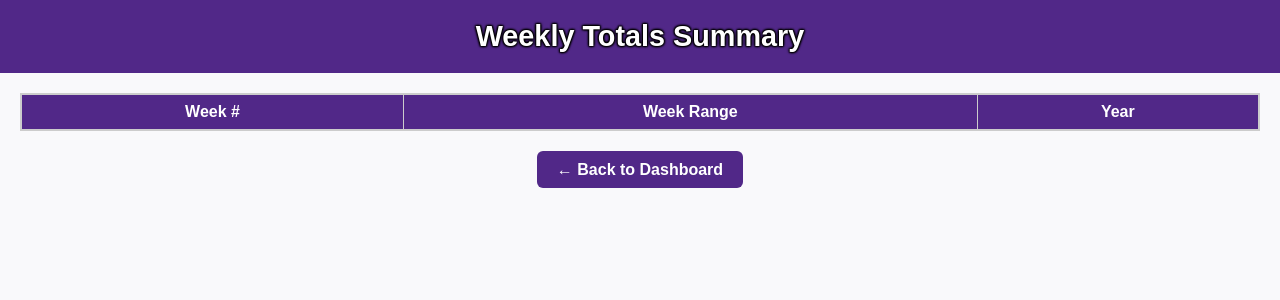
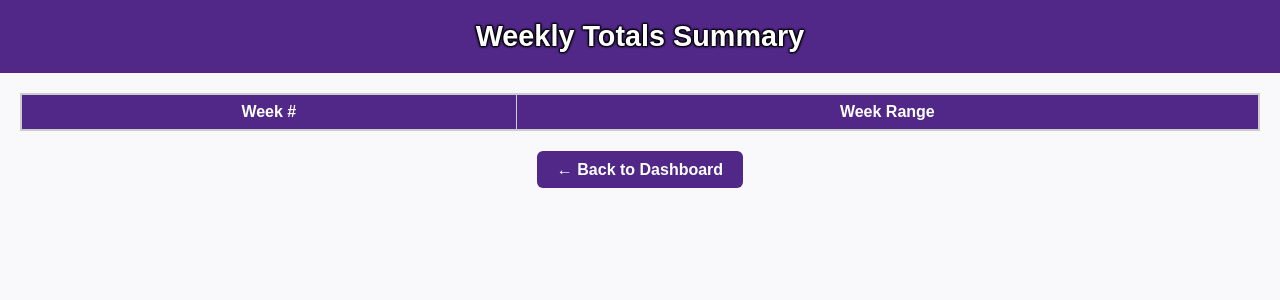
Before and after one commit to cstuffs/KSU, a Flask app: template templates/weekly_totals.html in a window 1280 px wide. Shown: the top 300 px of the page. Run offline with Flask 3, Linux system fonts and the light colour scheme; the template is opened without the code that fills it, so the values that code supplies are empty.

Commit message:
Clean layout, remove year column, adjust week logic

```diff
--- a/templates/weekly_totals.html
+++ b/templates/weekly_totals.html
@@ -65,17 +65,8 @@
             text-align: center;
         }
 
-        td:nth-child(3), th:nth-child(3) {
-            position: sticky;
-            left: 300px;
-            background-color: #ffffff;
-            z-index: 1;
-            text-align: center;
-        }
-
         thead th:first-child,
-        thead th:nth-child(2),
-        thead th:nth-child(3) {
+        thead th:nth-child(2) {
             z-index: 3;
             background-color: #512888;
             color: white;
@@ -109,14 +100,13 @@
                 <tr>
                     <th>Week #</th>
                     <th>Week Range</th>
-                    <th>Year</th>
                     {% for team in users %}
                         <th>{{ team }}</th>
                     {% endfor %}
                 </tr>
             </thead>
             <tbody>
-                {% for year in years %}
+                {% set year = 2025 %}
                 {% set july_first = datetime(year, 7, 1).date() %}
                 {% if july_first.weekday() != 6 %}
                     {% set july_first = july_first - timedelta(days=july_first.weekday() + 1) %}
@@ -128,13 +118,11 @@
                         <tr>
                             <td>Week {{ week }}</td>
                             <td>{{ start_of_week.strftime("%-m/%-d/%y") }} - {{ end_of_week.strftime("%-m/%-d/%y") }}</td>
-                                <td>{{ year }}</td>
                             {% for team in users %}
                                 <td>${{ '%.2f'|format(yearly_totals_by_week[year][week].get(team, 0.0)) }}</td>
                             {% endfor %}
                         </tr>
                     {% endif %}
-                    {% endfor %}
                 {% endfor %}
             </tbody>
         </table>
```
Lines whose indentation alone changed are shown as unchanged.
